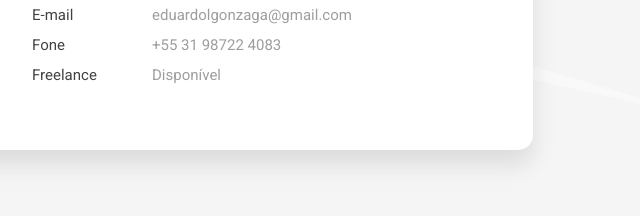
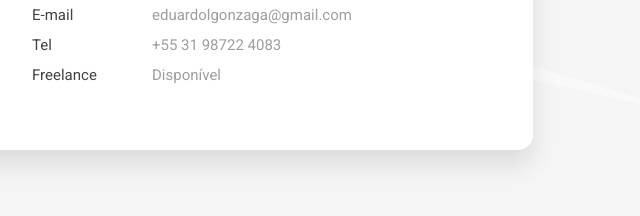
Before and after one commit to edulabreu/edulabreu.github.io, a plain HTML site: page index.html in a window 1280 px wide. Shown: the part 540-756 px from the top of the page, 623-1263 px from the left. Drawn offline with Linux system fonts and the light colour scheme; a web font is replaced by a local one.

Commit message:
Alteração minima em texto

```diff
--- a/index.html
+++ b/index.html
@@ -134,7 +134,7 @@
                         <li><span class="title">Nacionalidade</span><span class="value">Brasil</span></li>
                         <li><span class="title">Cidade/Estado</span><span class="value">Belo Horizonte, MG</span></li>
                         <li><span class="title">E-mail</span><span class="value">eduardolgonzaga@gmail.com</span></li>
-                        <li><span class="title">Fone</span><span class="value">+55 31 98722 4083 </span></li>
+                        <li><span class="title">Tel</span><span class="value">+55 31 98722 4083 </span></li>
                         <li><span class="title">Freelance</span><span class="value available">Disponível</span></li>
                       </ul>
                     </div>
```
